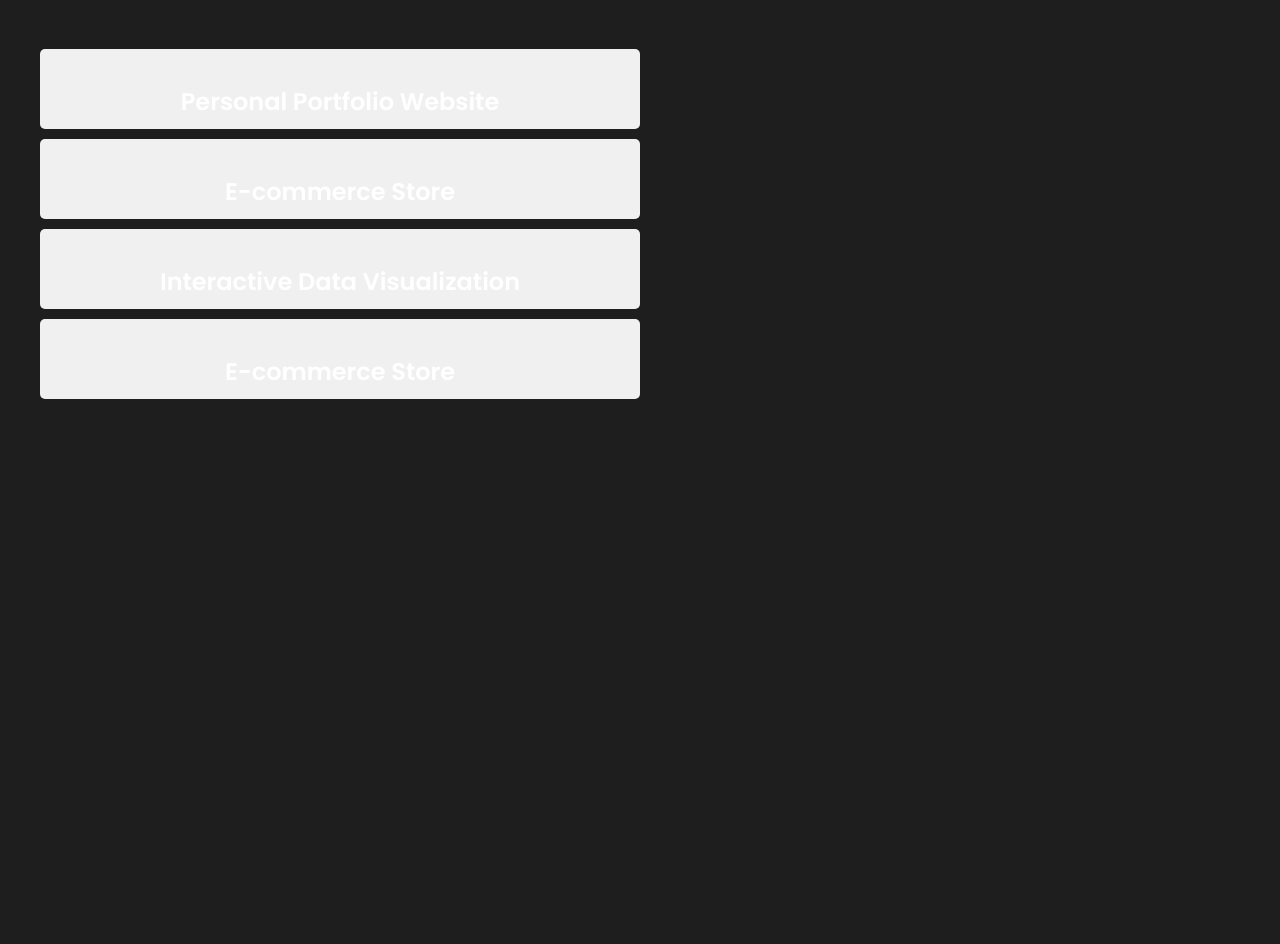
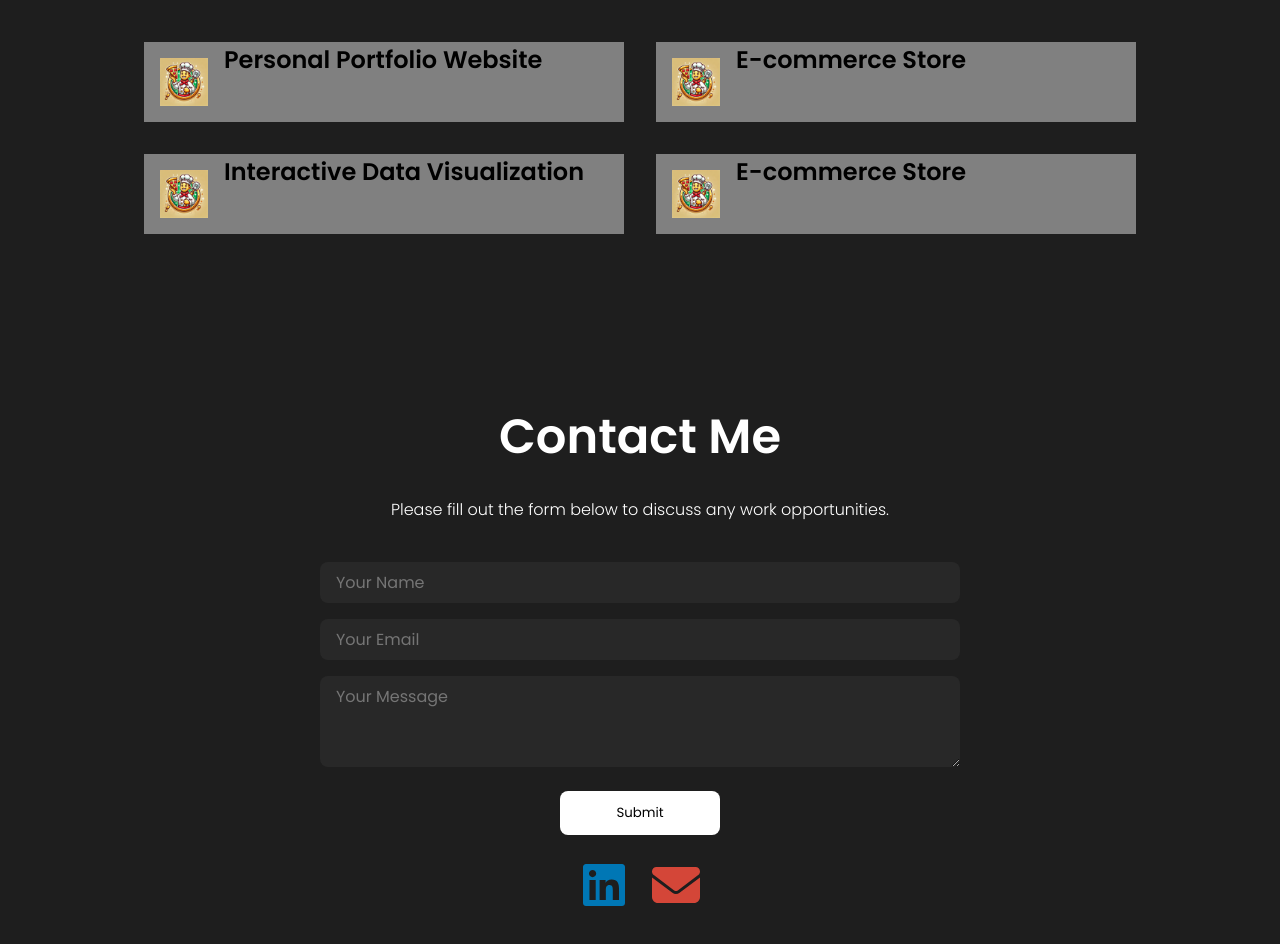
Before and after one commit to yhannineh/portfolio, a React (Create React App) app: page / in a window 1280 px wide. Shown: the part 1680-2624 px from the top of the page. Before the commit the page ends 2272 px from the top, so only its background shows below. Built offline with nearby package versions, Linux system fonts and the light colour scheme.

Commit message:
Added projects and contact section

```diff
--- a/src/App.js
+++ b/src/App.js
@@ -2,6 +2,8 @@ import Navbar from "./components/navbar/navbar";
 import Intro from "./components/Intro/intro";
 import About from "./components/About/about";
 import Projects from "./components/Projects/projects"
+import Contact from "./components/Contact/contact"
+
 
 function App() {
   return (
@@ -10,7 +12,7 @@ function App() {
       <Intro/>
       <About/>
       <Projects/>
-
+      <Contact/>
     </div>
   );
 }
--- a/src/components/About/about.js
+++ b/src/components/About/about.js
@@ -18,7 +18,7 @@ const About = () => {
     return (
         <section className="aboutMe">
         <span className="aboutMeTitle">Getting to Know Me</span>
-        <p className="aboutMePara">"Hi, I’m Yaman Hannineh, currently studying Information Technology at NJIT, where I’ve maintained a 3.9 GPA. I thrive on finding creative tech solutions, a skill I've developed further at Radical AI by integrating AI to personalize user experiences. Outside of tech, I manage at IHOP, where I’ve enhanced sales and improved team efficiency. I’m enthusiastic about the opportunity to leverage my tech expertise and leadership skills in dynamic environments, contributing to innovative IT projects across various industries. <br/><br/>Below are the technical skills I have obtained.
+        <p className="aboutMePara">Hi, I’m Yaman Hannineh, currently studying Information Technology at NJIT, where I’ve maintained a 3.9 GPA. I thrive on finding creative tech solutions, a skill I've developed further at Radical AI by integrating AI to personalize user experiences. Outside of tech, I manage at IHOP, where I’ve enhanced sales and improved team efficiency. I’m enthusiastic about the opportunity to leverage my tech expertise and leadership skills in dynamic environments, contributing to innovative IT projects across various industries. <br/><br/>Below are the technical skills I have obtained.
         </p>
         <div className="skillsList">
           {skills.map(skill => (
--- /dev/null
+++ b/src/components/Contact/contact.css
@@ -0,0 +1,69 @@
+#contact {
+    height: calc(100vh - 4rem);
+    width: 100vw;
+    max-width: 60rem;
+    margin: 0 auto;
+    text-align: center;
+    display: flex;
+    flex-direction: column;
+    align-items: center;
+    justify-content: center;
+    overflow: hidden;
+
+}
+.contactPageTitle {
+    font-size: 3rem;
+    margin-bottom: .5rem;
+}
+
+.contactDesc {
+    padding: 1rem;
+    font-size:medium;
+    font-weight: 300;
+}
+
+.contactForm {
+    margin: 1rem;
+    display: flex;
+    flex-direction: column;
+    align-items: center;
+    justify-content: center;
+    width: 90vw;
+    max-width: 60rem;
+}
+.name, .email, .msg {
+    font-size: medium;
+    width: 100%;
+    max-width: 40rem;
+    margin: 0.5rem;
+    padding: 0.5rem 1rem;
+    color: white;
+    border:none;
+    border-radius: .5rem;
+    background: rgb(40, 40, 40);
+}
+.submitBtn {
+    background: white;
+    border: none;
+    padding: 0.75rem 3.5rem;
+    margin:1rem;
+    border-radius: 0.5rem;
+}
+
+.links {
+    display: flex;
+    flex-wrap: wrap;
+    margin-bottom: 1rem;
+}
+
+.link {
+    object-fit:cover;
+    height: 3rem;
+    width: 3rem;
+    font-size: 3rem;
+    margin: 0 0.75rem;
+    transition: color .3s ease;
+}
+.link:active {
+    color: #606060 ;
+}
--- /dev/null
+++ b/src/components/Contact/contact.js
@@ -0,0 +1,27 @@
+import { faEnvelope } from '@fortawesome/free-solid-svg-icons';
+import { FontAwesomeIcon } from '@fortawesome/react-fontawesome';
+import { faLinkedin} from '@fortawesome/free-brands-svg-icons';
+import React from 'react'
+import './contact.css';
+
+const contact = () => {
+  return (
+    <div id="contact">
+        <h1 className="contactPageTitle">Contact Me</h1>
+        <span className="contactDesc">Please fill out the form below to discuss any work opportunities.</span>
+        <form className="contactForm">
+            <input type="text" className="name" placeholder='Your Name'/>
+            <input type="text" className="email" placeholder='Your Email'/>
+            <textarea className="msg" name="message" rows="3" placeholder='Your Message'></textarea>
+            <button className="submitBtn" type="submit" value='Send'>Submit</button>
+            <div className="links">
+                <a className="link" href="https://www.linkedin.com/in/yamanhannineh/" target="blank" rel="noopener noreferrer"><FontAwesomeIcon icon={faLinkedin} style={ {color: "#0077B5"}}/></a>
+                <a className="link" href="mailto: yamanhannineh@gmail.com" target="_blank" rel="noopener noreferrer"><FontAwesomeIcon icon={faEnvelope} style={ {color: "#D44638"}}/></a>
+            </div>
+        </form>
+
+    </div>
+  )
+}
+
+export default contact
--- a/src/components/Projects/projectData.js
+++ b/src/components/Projects/projectData.js
@@ -27,6 +27,7 @@ const projectData = [
         technologies: ["React", "Redux", "Node.js"],
         url: "http://examplestore.com"
     },
+
     // More projects can be added here
 ];
 
--- a/src/components/Projects/projects.css
+++ b/src/components/Projects/projects.css
@@ -1,4 +1,174 @@
 .projectsSection {
+    width: 100vw;
+    max-width: 75rem;
+    height: fit-content;
+    align-items: center;
+    text-align: center;
+    margin: 0 auto 2rem;
+}
+
+.projectItem {
+    color: black;
+    display: flex;
+    background-color: gray;
+    opacity: 1;
+    margin: 1rem;
+    width: 100%;
+    max-width: 30rem;
+    overflow: hidden;
+}
+
+.projectImage {
+    width: 5rem;
+    padding: 1rem;
+}
+
+.projectItemDetails {
+    overflow: hidden;
+    transform-origin: center;
+    transform: scale(0);
+    opacity: 0;
+    transition: transform 0.5s ease, opacity 0.5s ease;
+    max-height: 50rem;
+}
+
+.expanded {
+    position: absolute;
+    top: 0;
+    left: 0;
+    width: 100%; /* Expand to full width of projectCards */
+    height: 100%; /* Expand to full height of projectCards */
+    background-color: grey;
+    z-index: 1;
+    transform: scale(1);
+    opacity: 1;
+    cursor: default;
+    border-radius: 10px; /* Optional: Adjust border-radius if needed */
+    padding: 2rem; /* Add padding to the expanded card */
+}
+
+.collapsed {
+    transform: scale(0);
+    opacity: 0;
+    max-height: 0;
+}
+
+.projectCards {
+    position: relative;
+    display: flex;
+    flex-wrap: wrap;
+    padding: 1rem 0;
+    justify-content: center;
+    overflow: hidden;
+}
+
+.collapseButton {
+    display: flex;
+    align-items: center;
+    justify-content: center;
+    font-style: italic;
+    font-size: 0.90rem;
+    border: none;
+    position: absolute;
+    cursor: pointer;
+    bottom: 2rem;
+    left: 50%;
+    transform: translateX(-50%);
+}
+
+.projectTitle {
+    font-size: 3rem;
+    font-weight: 600;
+}
+
+.projectPara {
+    text-align: center;
+    padding: 1rem;
+    font-size: 1rem;
+    font-weight: 300;
+}
+
+
+
+
+
+
+
+
+
+
+
+
+
+
+
+
+
+
+/* .projectItem {
+    transition: transform 0.3s ease;
+    color: black;
+    display: flex;
+    background-color: gray;
+    opacity: 1;
+    margin: 1rem 0;
+}
+
+.projectImage {
+    width: 5rem;
+    padding: 1rem;
+}
+
+.projectItemDetails.expanded {
+    width: 100vw;
+    max-width: 75rem;
+    height: calc(100vh - 4rem);
+    position: absolute;
+    top: 0;
+    left: 0;
+    background-color: grey;
+    z-index: 1;
+    transition: 1s ease-in-out;
+}
+
+.projectItemDetails.collapsed {
+    display: none;
+}
+
+.projectItemDetails.collapsed:hover{
+    display: none;
+    opacity: .8;
+}
+
+.projectsSection {
+    position: relative;
+    width: 100vw;
+    max-width: 75rem;
+    align-items: center;
+    margin: 2rem;
+} */
+
+
+
+
+
+
+
+
+
+
+
+
+
+
+
+
+
+
+
+
+
+/* .projectsSection {
     display: flex;
     flex-direction: column;
     flex-wrap: wrap;
@@ -12,13 +182,17 @@
 }
 
 .projectItem {
-    background-color: #f0f0f0;
+    background-color: gray;
     padding: 10px;
     border-radius: 5px;
     transition: all 0.9s ease;
     width: 50%;
+    display: flex;
 }
 
+.projectImage {
+    width: 5rem;
+}
 .projectItemDetails {
     overflow: hidden;
     transition: max-height 0.9s ease-in-out;
@@ -32,6 +206,21 @@
     max-height: 500px;
     padding: 0 10px;
 }
+
+
+
+ */
+
+
+
+
+
+
+
+
+
+
+
 
 
 
--- a/src/components/Projects/projects.js
+++ b/src/components/Projects/projects.js
@@ -1,24 +1,33 @@
 import React, { useState } from 'react';
 import projects from './projectData';
 import './projects.css';
+import golden from '../../assets/golden.webp'
+
 
 const ProjectItem = ({ project }) => {
     const [isExpanded, setIsExpanded] = useState(false);
 
-    const toggleExpand = () => setIsExpanded(!isExpanded);
+
+    const toggleExpand = () => setIsExpanded(true);
+    const closeExpand = (e) => {
+        e.stopPropagation()
+        setIsExpanded(false);
+    };
 
     const itemClass = isExpanded ? 'projectItemDetails expanded' : 'projectItemDetails collapsed';
 
     return (
         <div className="projectItem" onClick={toggleExpand} style={{ cursor: 'pointer' }}>
-            <img src="" alt=""   />
+            <img className="projectImage" src={golden} alt="Golden Slice"   />
             <h2>{project.name}</h2>
             <div className={itemClass}>
                 {isExpanded && (
                     <div>
+                        <h2>{project.name}</h2>
                         <p>{project.description}</p>
                         <p>Technologies Used: {project.technologies.join(', ')}</p>
-                        <a href={project.url} target="_blank" rel="noopener noreferrer">View Project</a>
+                        <a href={project.url} target="_blank" rel="noopener noreferrer">View Project</a><br/>
+                        <button onClick={closeExpand} className="collapseButton">Collapse</button>
                     </div>
                 )}
             </div>
@@ -29,11 +38,89 @@ const ProjectItem = ({ project }) => {
 const Projects = () => {
     return (
         <div className="projectsSection">
-            {projects.map(project => (
-                <ProjectItem key={project.id} project={project} />
-            ))}
+            <span className="projectTitle">My Projects</span>
+            <p className="projectPara">Below are a few of the projects I have completed over the course of my career. <br/>Click on a project to learn more.</p>
+            <div className="projectCards">
+                {projects.map(project => (
+                    <ProjectItem key={project.id} project={project} />
+                ))}
+            </div>
         </div>
     );
 };
 
 export default Projects;
+
+
+
+
+
+
+
+
+
+
+
+
+
+
+
+
+
+
+
+
+
+
+
+
+
+
+
+
+
+
+
+
+// import React, { useState } from 'react';
+// import projects from './projectData';
+// import './projects.css';
+// import golden from '../../assets/golden.webp'
+
+
+// const ProjectItem = ({ project }) => {
+//     const [isExpanded, setIsExpanded] = useState(false);
+
+
+//     const toggleExpand = () => setIsExpanded(!isExpanded);
+
+//     const itemClass = isExpanded ? 'projectItemDetails expanded' : 'projectItemDetails collapsed';
+
+//     return (
+//         <div className="projectItem" onClick={toggleExpand} style={{ cursor: 'pointer' }}>
+//             <img className="projectImage" src={golden} alt="Golden Slice"   />
+//             <h2>{project.name}</h2>
+//             <div className={itemClass}>
+//                 {isExpanded && (
+//                     <div>
+//                         <p>{project.description}</p>
+//                         <p>Technologies Used: {project.technologies.join(', ')}</p>
+//                         <a href={project.url} target="_blank" rel="noopener noreferrer">View Project</a>
+//                     </div>
+//                 )}
+//             </div>
+//         </div>
+//     );
+// };
+
+// const Projects = () => {
+//     return (
+//         <div className="projectsSection">
+//             {projects.map(project => (
+//                 <ProjectItem key={project.id} project={project} />
+//             ))}
+//         </div>
+//     );
+// };
+
+// export default Projects;
```
Also changed, not shown: src/assets/golden.webp (added).
